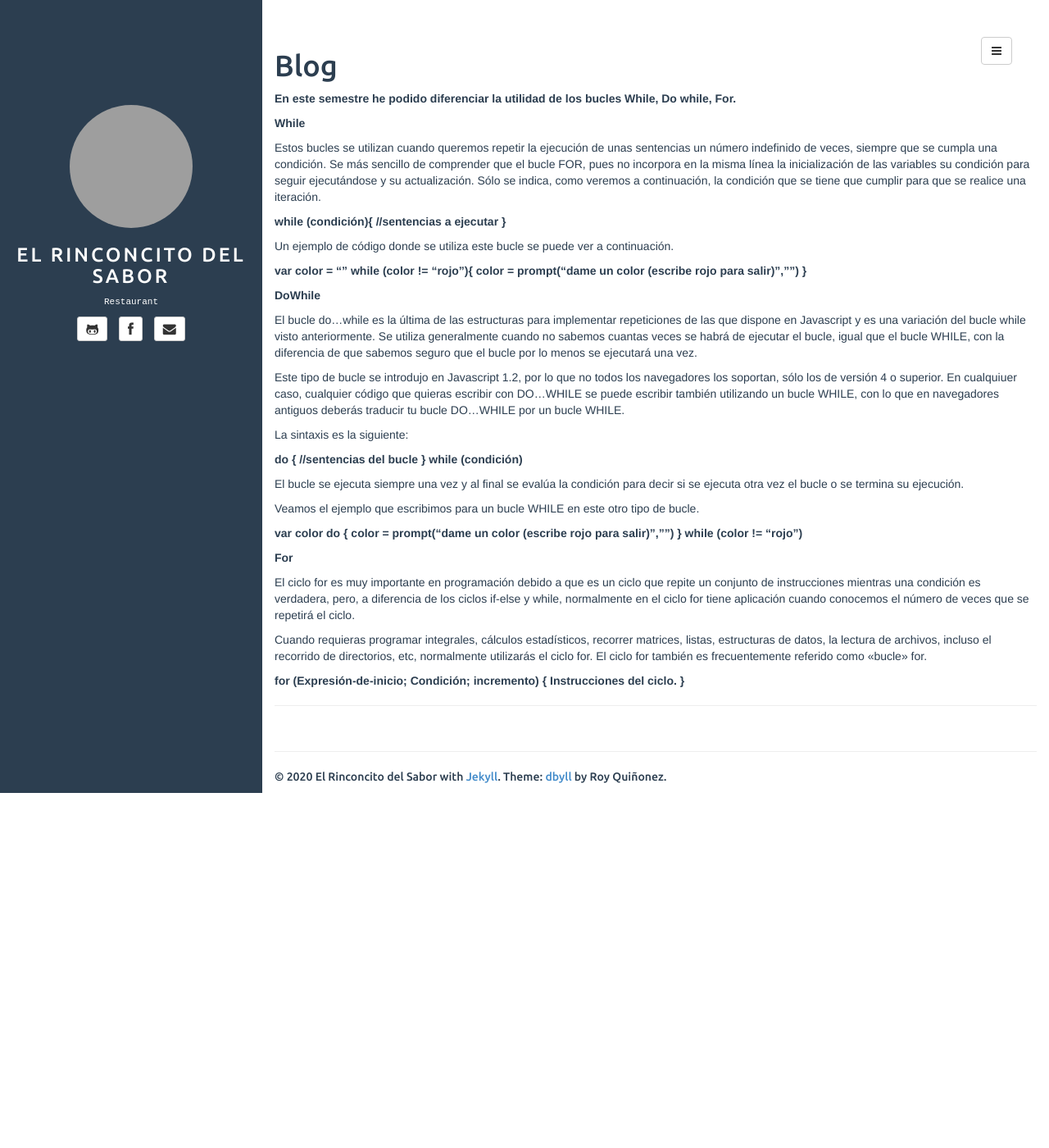
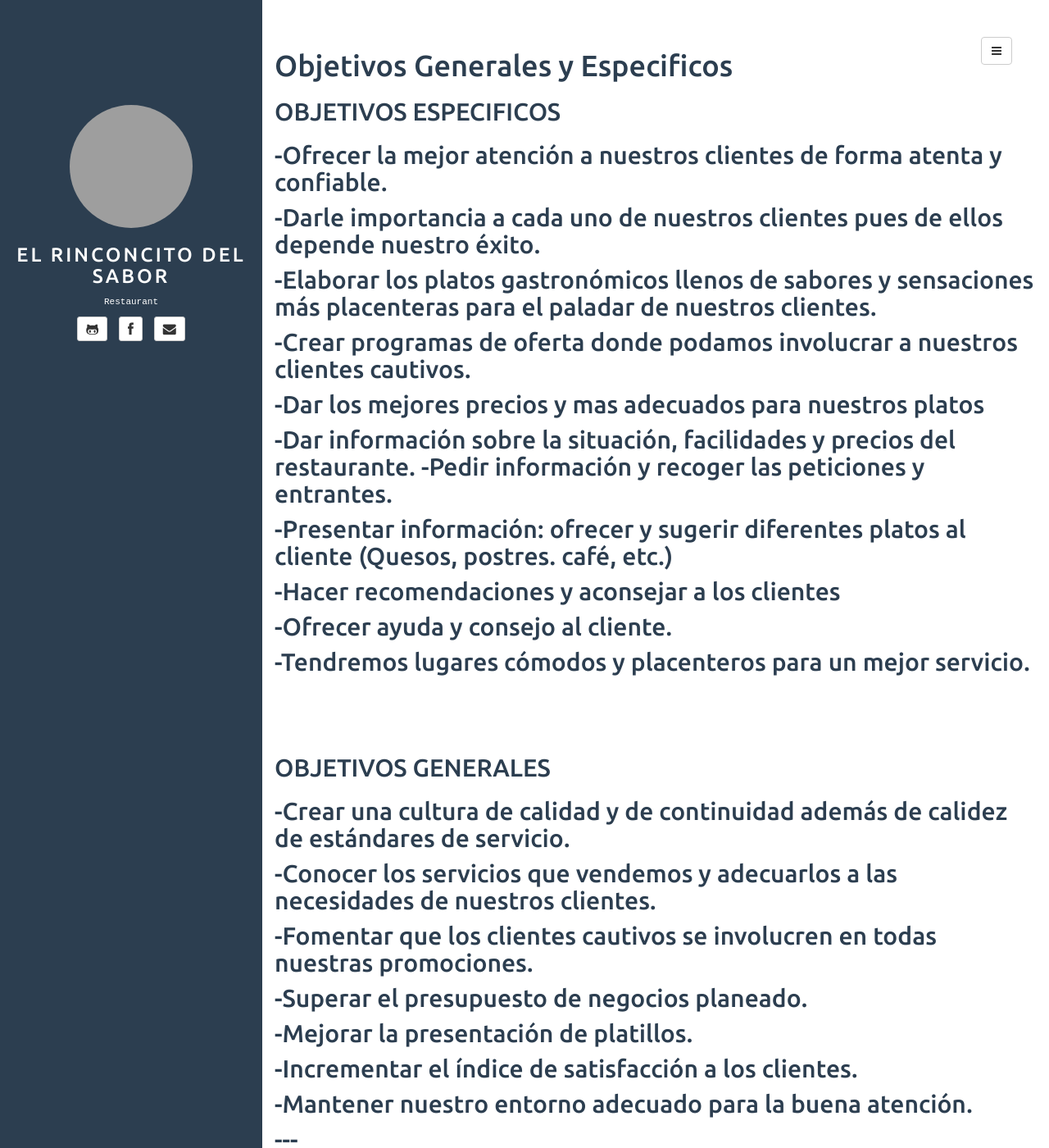
Before and after one commit to Roway007/Roway007.github.io, a Jekyll site: the page built from blog.md, in a window 1280 px wide and 1400 px high. Shown: the whole window at 82% size. Built offline with Jekyll 4.4.1, drawn with Linux system fonts in a browser that asks for light colours; comment, search, counter and statistics services are not loaded; grey boxes are pictures that could not be loaded.

Commit message:
Update blog.md

```diff
--- a/blog.md
+++ b/blog.md
@@ -1,66 +1,36 @@
 ---
 layout: default
 tagline:
-permalink: blog
+permalink: blog.html
 ---
 <br><br>
 
-# Blog
+<h1>Objetivos Generales y Especificos</h1>
 
-**En este semestre he podido diferenciar la utilidad de los bucles While, Do while, For.**
+<h2>OBJETIVOS ESPECIFICOS<h2>
 
+<p>-Ofrecer la mejor atención a nuestros clientes de forma atenta y confiable.</p>
+<p>-Darle importancia a cada uno de nuestros clientes pues de ellos depende nuestro éxito.</p>
+<p>-Elaborar los platos gastronómicos llenos de sabores y sensaciones más placenteras para el paladar de nuestros clientes.</p>
+<p>-Crear programas de oferta donde podamos involucrar a nuestros clientes cautivos.</p>
+<p>-Dar los mejores precios y mas adecuados para nuestros platos</p>
+<p>-Dar información sobre la situación, facilidades y precios del restaurante. -Pedir información y recoger las peticiones y entrantes.</p>
+<p>-Presentar información: ofrecer y sugerir diferentes platos al cliente (Quesos, postres. café, etc.)</p>
+<p>-Hacer recomendaciones y aconsejar a los clientes</p>
+<p>-Ofrecer ayuda y consejo al cliente.</p>
+<p>-Tendremos lugares cómodos y placenteros para un mejor servicio.</p>
 
-**While**
+<br><br>
 
-Estos bucles se utilizan cuando queremos repetir la ejecución de unas sentencias un número indefinido de veces, siempre que se cumpla una condición. Se más sencillo de comprender que el bucle FOR, pues no incorpora en la misma línea la inicialización de las variables su condición para seguir ejecutándose y su actualización. Sólo se indica, como veremos a continuación, la condición que se tiene que cumplir para que se realice una iteración.
+<h2>OBJETIVOS GENERALES<h2>
 
-**while (condición){
-    //sentencias a ejecutar
-}**
-
-Un ejemplo de código donde se utiliza este bucle se puede ver a continuación.
-
-**var color = ""
-while (color != "rojo"){
-    color = prompt("dame un color (escribe rojo para salir)","")
-}**
-
-
-**DoWhile**
-
-El bucle do...while es la última de las estructuras para implementar repeticiones de las que dispone en Javascript y es una variación del bucle while visto anteriormente. Se utiliza generalmente cuando no sabemos cuantas veces se habrá de ejecutar el bucle, igual que el bucle WHILE, con la diferencia de que sabemos seguro que el bucle por lo menos se ejecutará una vez.
-
-Este tipo de bucle se introdujo en Javascript 1.2, por lo que no todos los navegadores los soportan, sólo los de versión 4 o superior. En cualquiuer caso, cualquier código que quieras escribir con DO...WHILE se puede escribir también utilizando un bucle WHILE, con lo que en navegadores antiguos deberás traducir tu bucle DO...WHILE por un bucle WHILE.
-
-La sintaxis es la siguiente:
-
-**do {
-    //sentencias del bucle
-} while (condición)**
-
-El bucle se ejecuta siempre una vez y al final se evalúa la condición para decir si se ejecuta otra vez el bucle o se termina su ejecución.
-
-
-Veamos el ejemplo que escribimos para un bucle WHILE en este otro tipo de bucle.
-
-**var color
-do {
-    color = prompt("dame un color (escribe rojo para salir)","")
-} while (color != "rojo")**
-
-
-
-**For**
-
-El ciclo for es muy importante en programación debido a que es un ciclo que repite un conjunto de instrucciones mientras una condición es verdadera, pero, a diferencia de los ciclos if-else y while, normalmente en el ciclo for tiene aplicación cuando conocemos el número de veces que se repetirá el ciclo.
-
-Cuando requieras programar integrales, cálculos estadísticos, recorrer matrices, listas, estructuras de datos, la lectura de archivos, incluso el recorrido de directorios, etc, normalmente utilizarás el ciclo for. El ciclo for también es frecuentemente referido como «bucle» for.
-
-
-**for (Expresión-de-inicio; Condición; incremento)
-{
-  Instrucciones del ciclo.
-}**
+<p>-Crear una cultura de calidad y de continuidad además de calidez de estándares de servicio.</p>
+<p>-Conocer los servicios que vendemos y adecuarlos a las necesidades de nuestros clientes.</p>
+<p>-Fomentar que los clientes cautivos se involucren en todas nuestras promociones.</p>
+<p>-Superar el presupuesto de negocios planeado.</p>
+<p>-Mejorar la presentación de platillos.</p>
+<p>-Incrementar el índice de satisfacción a los clientes.</p>
+<p>-Mantener nuestro entorno adecuado para la buena atención.</p>
 
 ---
 <div id="disqus_thread"></div>
```
